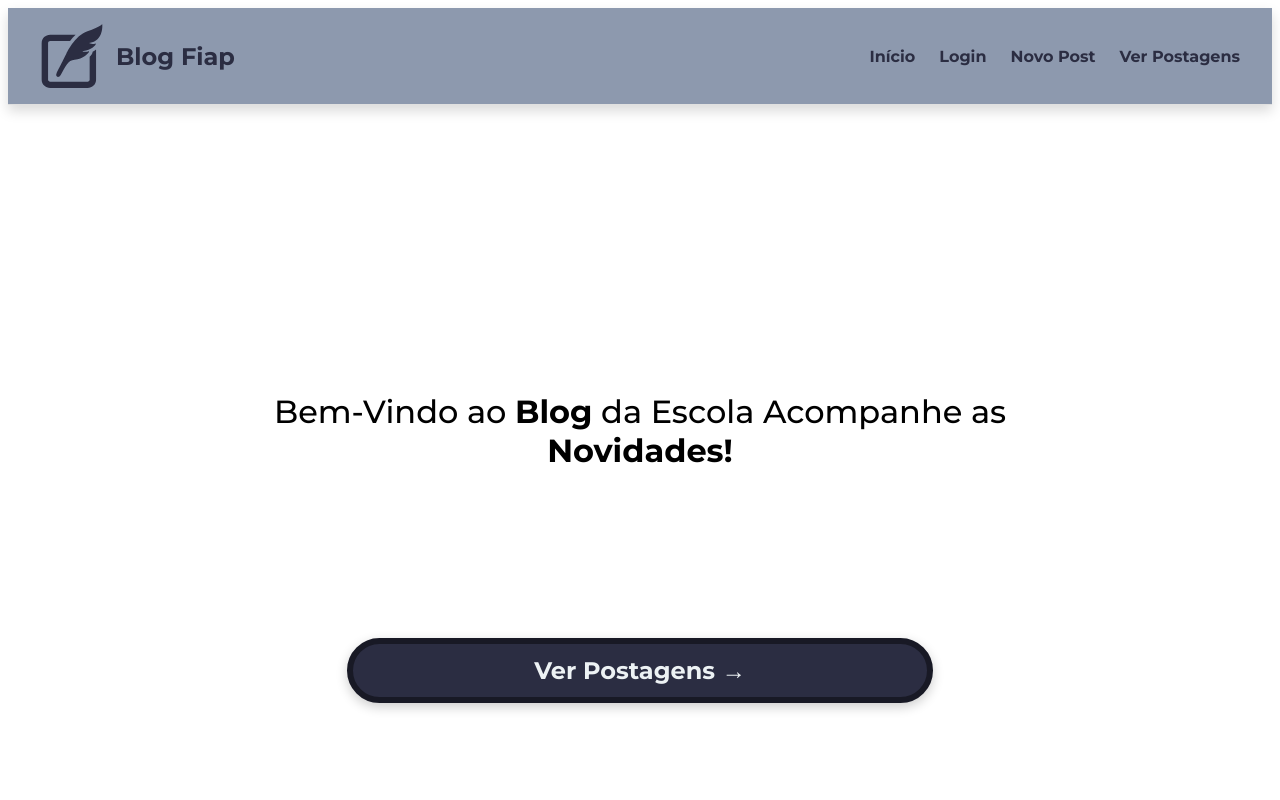
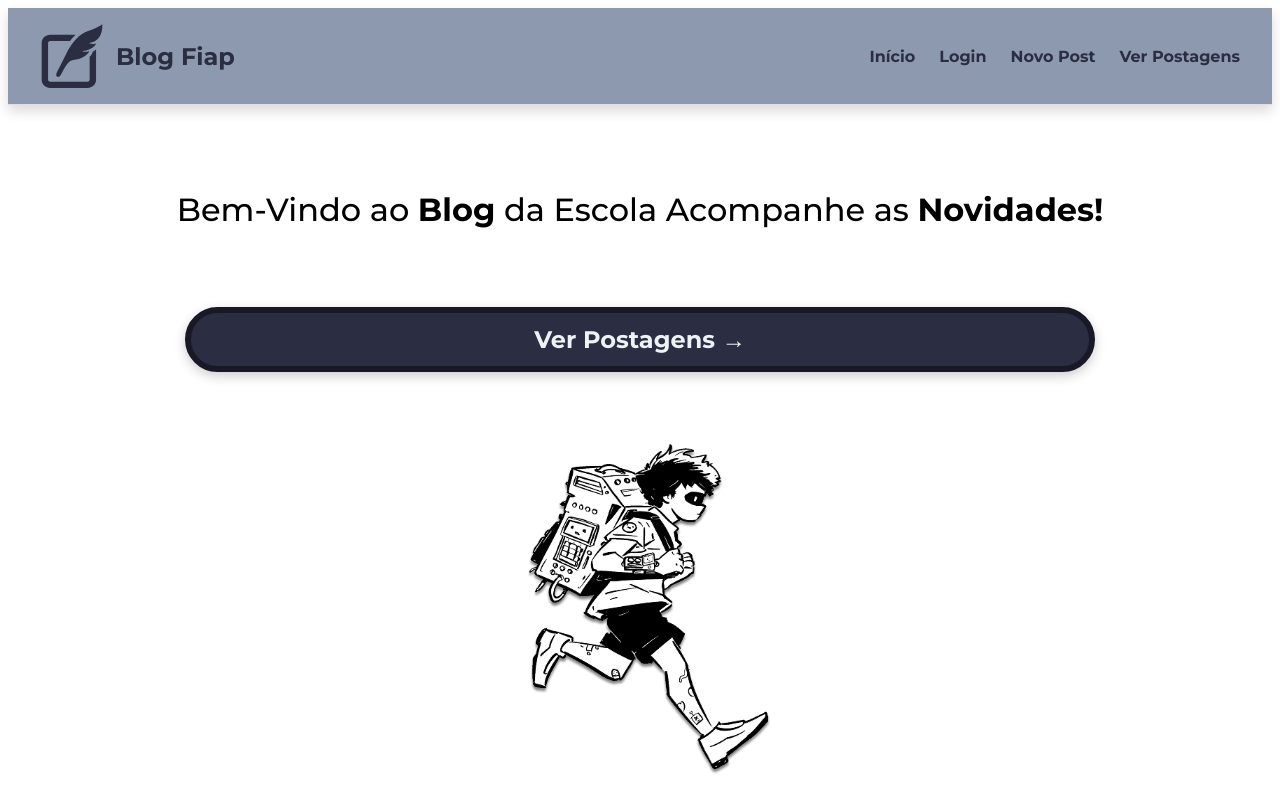
Before and after one commit to gustavoNascimento03/Blog-Fiap_Front-End, a React (Vite) app: page / in a window 1280 px wide. Shown: the top 800 px of the page. Built offline with nearby package versions, Linux system fonts and the light colour scheme.

Commit message:
Imgs bug

```diff
--- a/src/Pages/Home.css
+++ b/src/Pages/Home.css
@@ -1,8 +1,7 @@
 .Home-geral {
     display: flex;
     flex-direction: column;
-    margin: 1%;
-    padding: 20%;
+    padding: 5%;
 }
 
 .Texto-Home {
@@ -18,10 +17,8 @@
 
     color: var(--cor-texto-claro);
     font-family: var(--fonte-familia);
-    font-size: 1.5rem;
-    /* 24px */
-    font-weight: 700;
-    /* Texto em negrito */
+    font-size: 1.5rem; /* 24px */
+    font-weight: 700;/* Texto em negrito */
     text-decoration: none;
 
     background-color: var(--cor-a-escuro);
@@ -32,7 +29,7 @@
     cursor: pointer;
     transition: all 0.2s ease-in-out;
 
-    margin: 20% 10%;
+    margin: 10% 5%;
 }
 
 .Botao-Home:hover {
@@ -50,3 +47,17 @@
     height: auto;
     position: relative;
 }
+
+@media (min-width: 768px) {
+    .Img-Home {
+        width: 350px;
+        height: 350px;
+        align-items: center;
+        justify-content: center;
+        margin: auto;
+    }
+
+    .Botao-Home {
+        margin: 5% 10%;
+    }
+}
--- a/src/Pages/Login.css
+++ b/src/Pages/Login.css
@@ -0,0 +1,15 @@
+.Img-Home {
+    width: auto;
+    height: auto;
+    position: relative;
+}
+
+@media (min-width: 768px) {
+    .Img-Home {
+        width: 350px;
+        height: 350px;
+        align-items: center;
+        justify-content: center;
+        margin: auto;
+    }
+}
--- a/src/Pages/Login.jsx
+++ b/src/Pages/Login.jsx
@@ -52,7 +52,9 @@ function Login() {
         </div>
         <Button type="submit">Entrar</Button>
       </form>
+      <img className='Img-Home' src='./public/menina-492px.png' alt='Menino Correndo'></img>
     </div>
+
   );
 }
 
```
